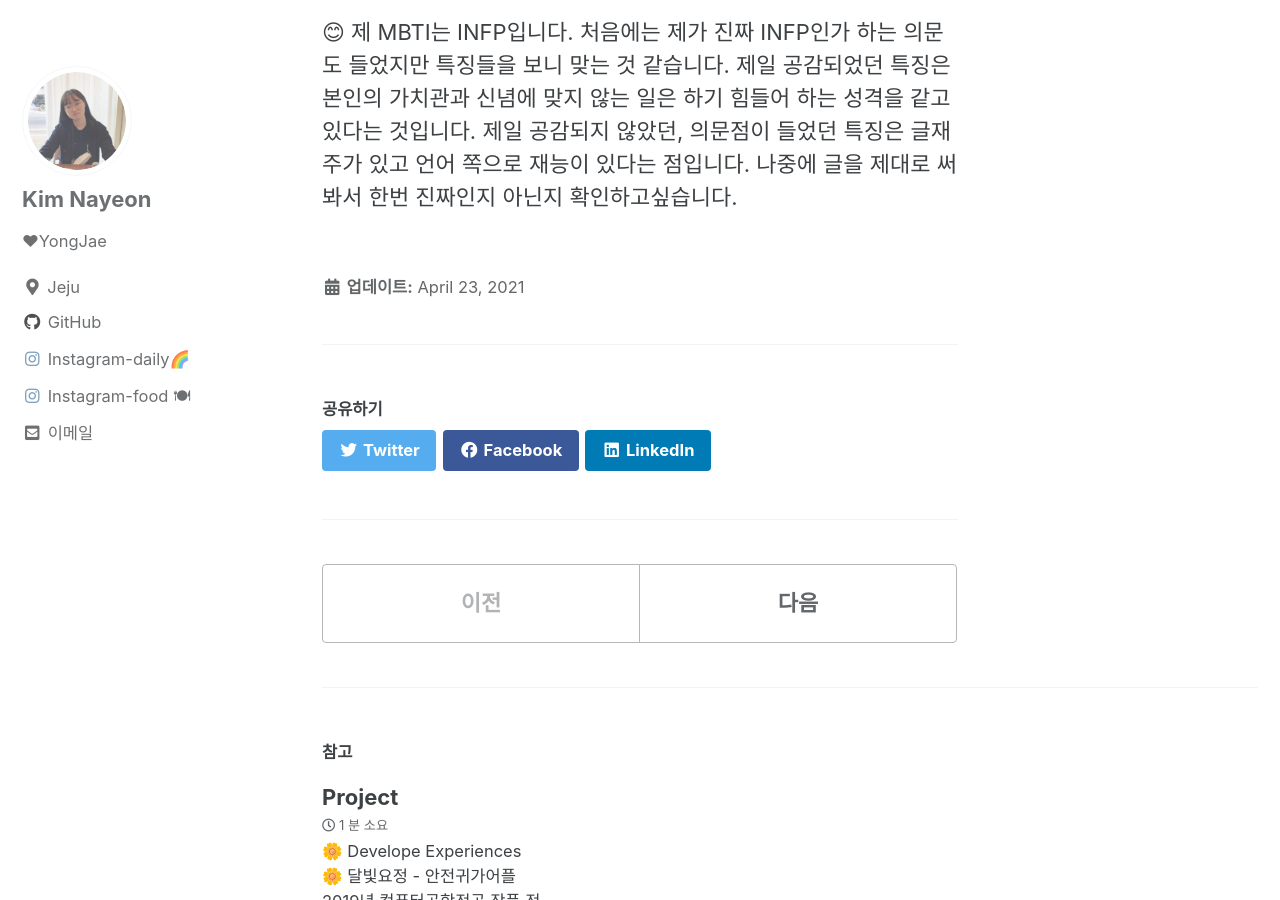
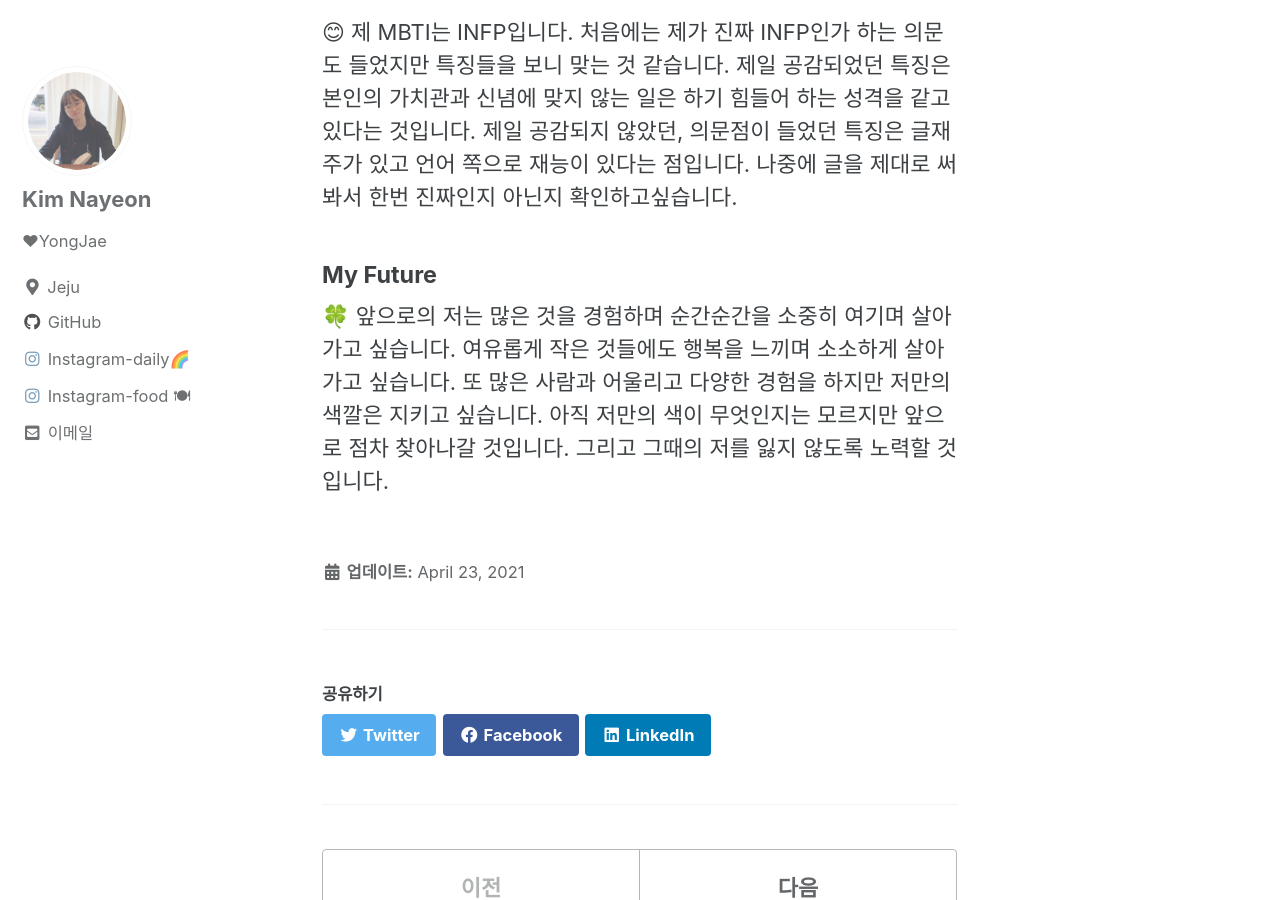
Before and after one commit to nayeon0731/profile, a Jekyll site: the page built from _posts/2021-04-23-aboutme.md, in a window 1280 px wide and 900 px high, scrolled down 1292 px. Built offline with Jekyll 4.4.1, drawn with Linux system fonts in a browser that asks for light colours; cached includes are drawn as plain includes.

Commit message:
edit aboutme

```diff
--- a/_posts/2021-04-23-aboutme.md
+++ b/_posts/2021-04-23-aboutme.md
@@ -31,3 +31,6 @@ excerpt_separator: "<!--more-->"
 #### TMI
 
 😊  제 MBTI는 INFP입니다. 처음에는 제가 진짜 INFP인가 하는 의문도 들었지만 특징들을 보니 맞는 것 같습니다. 제일 공감되었던 특징은 본인의 가치관과 신념에 맞지 않는 일은 하기 힘들어 하는 성격을 같고 있다는 것입니다. 제일 공감되지 않았던, 의문점이 들었던 특징은 글재주가 있고 언어 쪽으로 재능이 있다는 점입니다. 나중에 글을 제대로 써 봐서 한번 진짜인지 아닌지 확인하고싶습니다.
+
+#### My Future
+🍀  앞으로의 저는 많은 것을 경험하며 순간순간을 소중히 여기며 살아가고 싶습니다. 여유롭게 작은 것들에도 행복을 느끼며 소소하게 살아가고 싶습니다. 또 많은 사람과 어울리고 다양한 경험을 하지만 저만의 색깔은 지키고 싶습니다. 아직 저만의 색이 무엇인지는 모르지만 앞으로 점차 찾아나갈 것입니다. 그리고 그때의 저를 잃지 않도록 노력할 것입니다.
```
